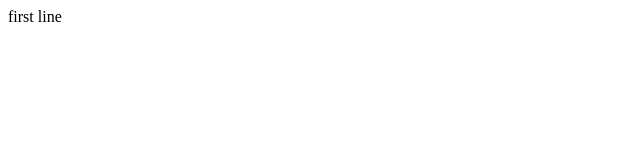
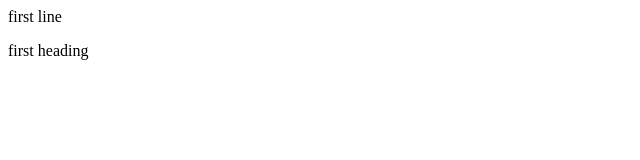
Before and after one commit to sreeja725/demo_git, a plain HTML site: page index.html/index.html in a window 1280 px wide. Shown: the full height of the page, 0-640 px from the left. Drawn offline with Linux system fonts and the light colour scheme.

Commit message:
Add new line

```diff
--- a/index.html/index.html
+++ b/index.html/index.html
@@ -1 +1,2 @@
 <p>first line</p>
+<p> first heading</p>
```
